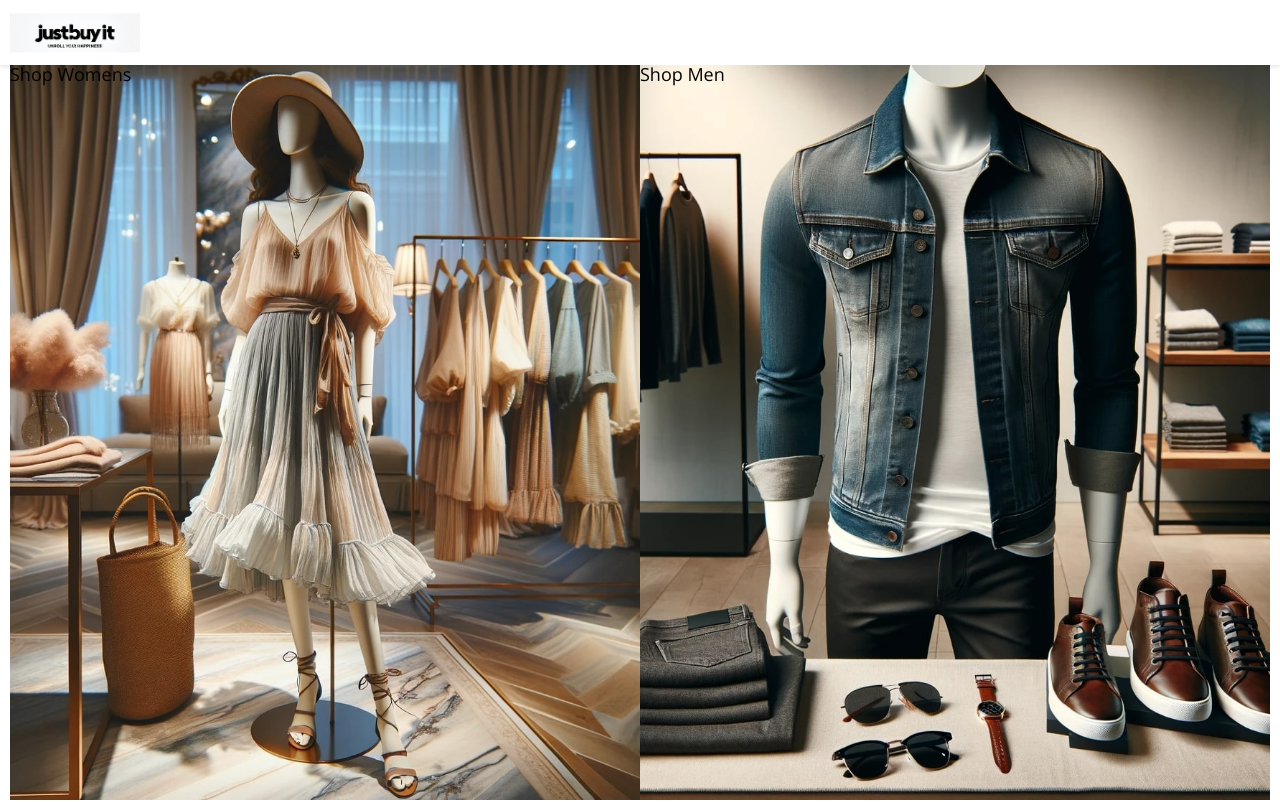
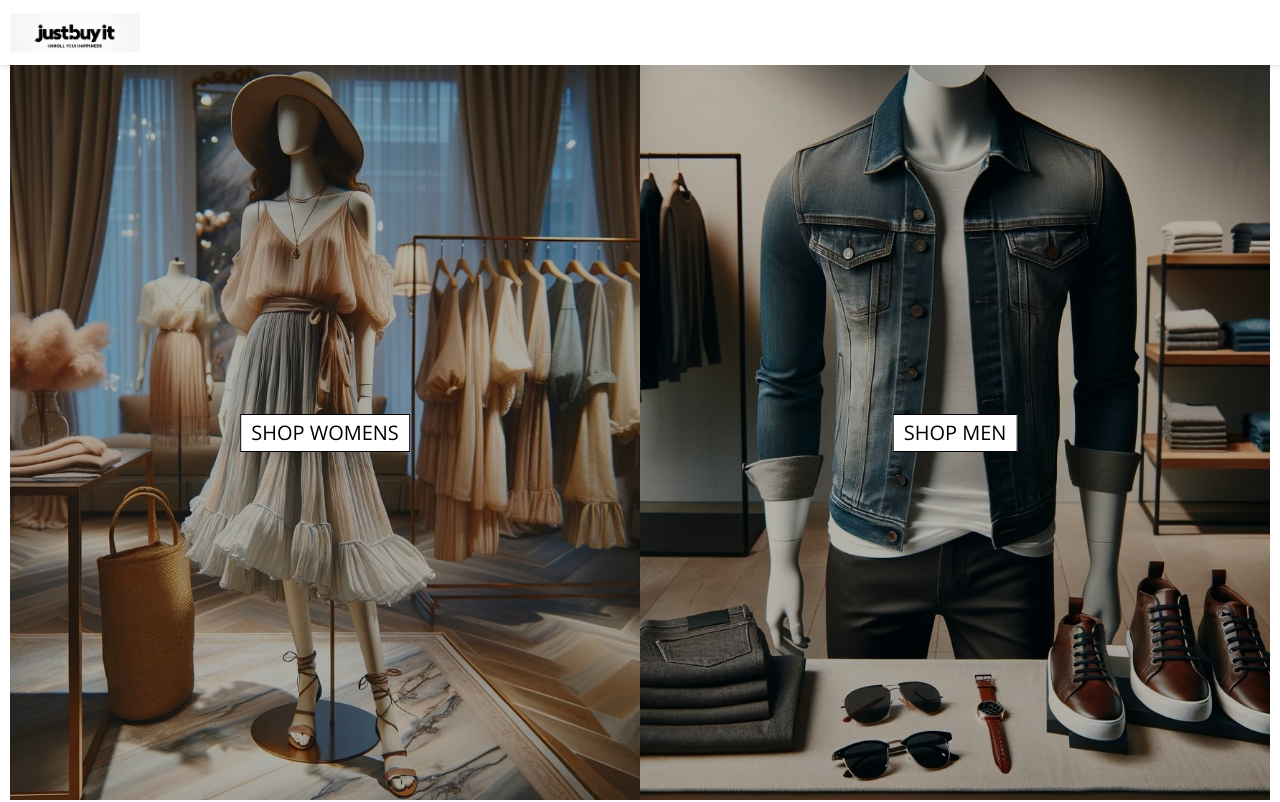
Before and after one commit to MansourHamidi94/eCommerce, a React (Create React App) app: page / in a window 1280 px wide. Built offline with nearby package versions, Linux system fonts and the light colour scheme.

Commit message:
done with directory, architecture done

```diff
--- a/src/components/Directory/styles.scss
+++ b/src/components/Directory/styles.scss
@@ -7,6 +7,7 @@
         height: 100%;
 
         .item {
+            position: relative;
             width: 50%;
             height: 100%;
             float: left;
@@ -14,8 +15,34 @@
             background-repeat: no-repeat;
             background-size: cover;
 
+            &::after {
+                content: '';
+                position: absolute;
+                top: 0; left: 0;
+                background-color: rgba(0,0,0,0.3);
+                width: 100%;
+                height: 100%;
+                z-index: 1;
+            }
+
+            a {
+                position: absolute;
+                top: 50%; left: 50%;
+                -moz-transform: translate(-50%,-50%);
+                -webkit-transform: translate(-50%,-50%);
+                transform: translate(-50%, -50%);
+                z-index: 2;
+                font-size: 2rem;
+                line-height: 1;
+                font-weight: 400;
+                text-transform: uppercase;
+                background: white;
+                padding: 8px 10px;
+                border: 1px solid black;
+
+            }
+
         }
-
 
     }
 }
--- a/src/default.scss
+++ b/src/default.scss
@@ -33,6 +33,7 @@
 
 a {
     text-decoration: none;
+    cursor: pointer;
 }
 
 a, a:hover {
```
